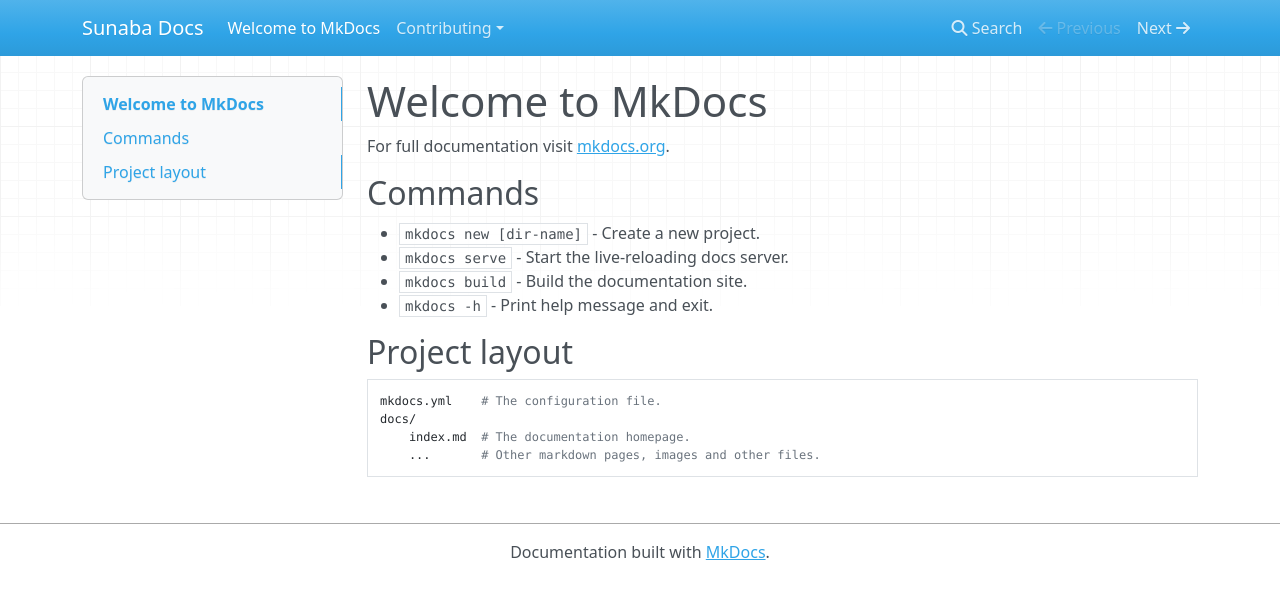
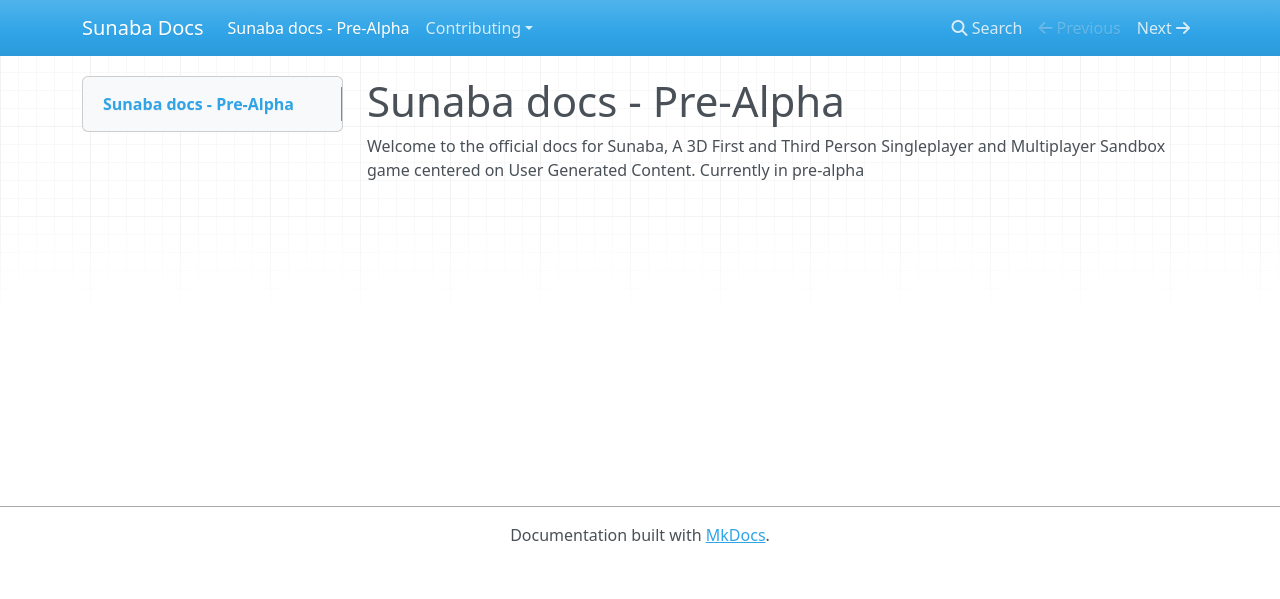
Before and after one commit to sunabagg/sunaba-docs, an MkDocs documentation site: the page built from docs/index.md, in a window 1280 px wide. Shown: the top 599 px of the page. Built offline with MkDocs 1.6.1, drawn with Linux system fonts in a browser that asks for light colours; nearby versions of some CDN libraries.

Commit message:
Update index.md

```diff
--- a/docs/index.md
+++ b/docs/index.md
@@ -1,17 +1,2 @@
-# Welcome to MkDocs
-
-For full documentation visit [mkdocs.org](https://www.mkdocs.org).
-
-## Commands
-
-* `mkdocs new [dir-name]` - Create a new project.
-* `mkdocs serve` - Start the live-reloading docs server.
-* `mkdocs build` - Build the documentation site.
-* `mkdocs -h` - Print help message and exit.
-
-## Project layout
-
-    mkdocs.yml    # The configuration file.
-    docs/
-        index.md  # The documentation homepage.
-        ...       # Other markdown pages, images and other files.
+# Sunaba docs - Pre-Alpha
+Welcome to the official docs for Sunaba, A 3D First and Third Person Singleplayer and Multiplayer Sandbox game centered on User Generated Content. Currently in pre-alpha
```
